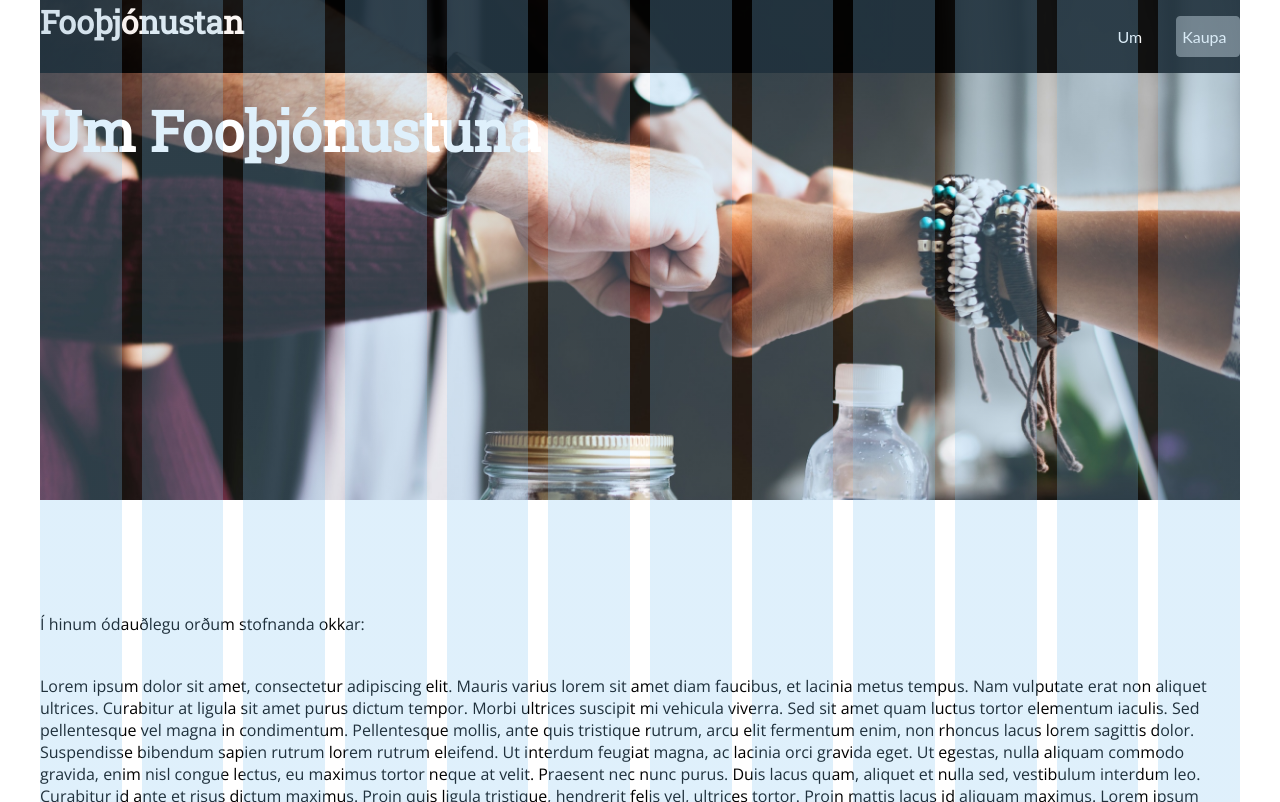
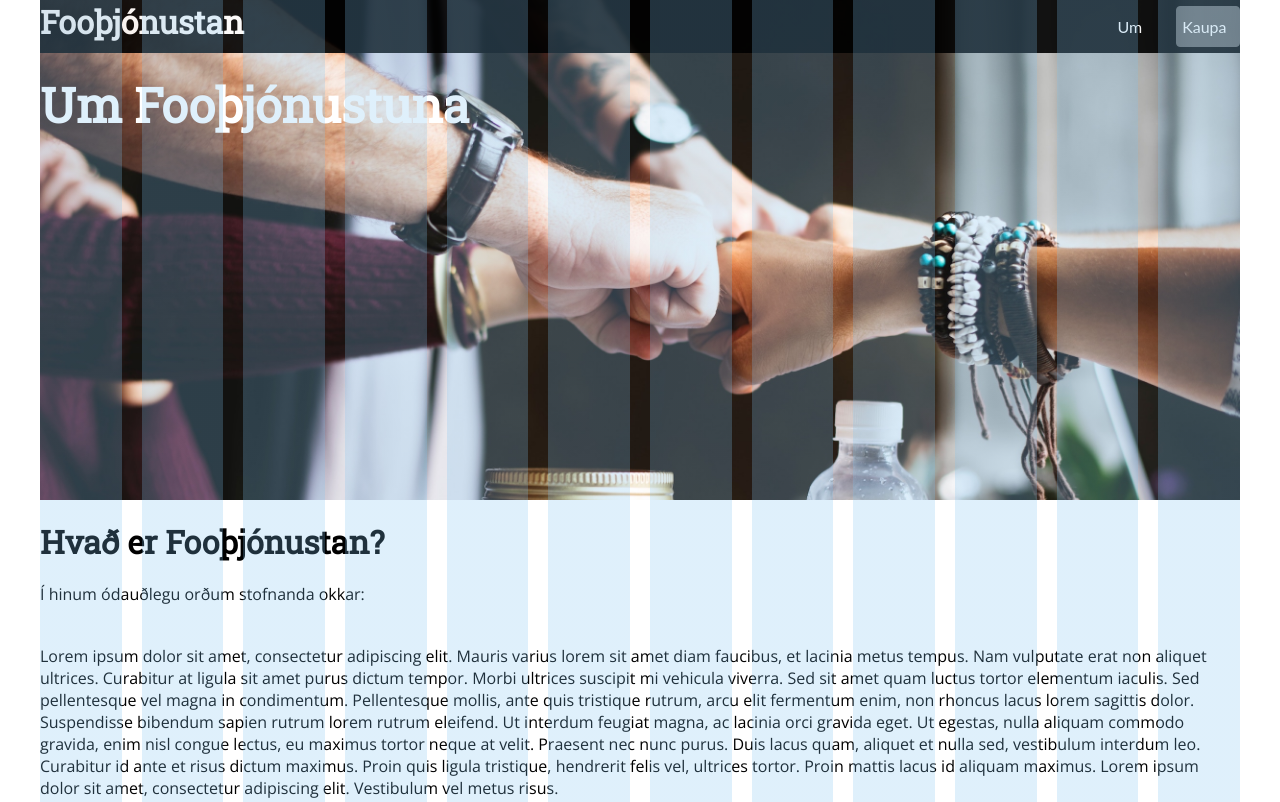
Before and after one commit to SonjaDogg/Stort-verkefni-1, a website: page um.html in a window 1280 px wide. Shown: the top 802 px of the page. Drawn offline with nearby package versions, Linux system fonts and the light colour scheme; files that its build step writes are made by us from their sources.

Commit message:
- Fixed images on about and um pages to scroll with content - Changed heading text on "kaupa" page back to kaupa - Changed heading on um page so that it would be visible - Lowered the margin values on headings

```diff
--- a/scss/header.scss
+++ b/scss/header.scss
@@ -17,7 +17,7 @@
     width: 100%;
     min-height: 500px;
 
-    background: transparent url(../images/bg-subpage.jpg) no-repeat fixed 50% 50%;
+    background: transparent url(../images/bg-subpage.jpg) no-repeat;
     background-size: cover;
   }
 
@@ -31,7 +31,7 @@
     width: 100%;
     min-height: 500px;
 
-    background: transparent url(../images/bg-subpage.jpg) no-repeat fixed 50% 50%;
+    background: transparent url(../images/bg-subpage.jpg) no-repeat;
     background-size: cover;
   }
 
--- a/scss/heading.scss
+++ b/scss/heading.scss
@@ -13,7 +13,7 @@
 
   &--one {
     margin-left: 10px;
-    font-size: 3.5rem;
+    font-size: 3rem;
     color: #fff;
   }
 
@@ -23,6 +23,7 @@
   }
 
   &--three {
-    font-size: 1rem;
+    font-size: 2rem;
+    color: #000;
   }
 }
--- a/styleguide.css
+++ b/styleguide.css
@@ -1,14 +1,14 @@
 
 section {
-  margin-bottom: 30px;
+  margin-bottom: 10px;
 }
 
 h1 {
-  margin-bottom: 30px;
+  margin-bottom: 10px;
   border-bottom: 1px solid #999;
 }
 
 h2 {
-  margin-bottom: 30px;
+  margin-bottom: 10px;
   border-bottom: 1px solid #999;
 }
--- a/um.html
+++ b/um.html
@@ -40,7 +40,7 @@
       <div class="grid">
         <div class="row">
           <div class="col col-12">
-            <h2 class="heading heading--two">Hvað er Fooþjónustan?</h2>
+            <h3 class="heading heading--three">Hvað er Fooþjónustan?</h3>
           </div>
         </div>
 
```
Also changed, not shown: form.html (+1 -1 lines).
